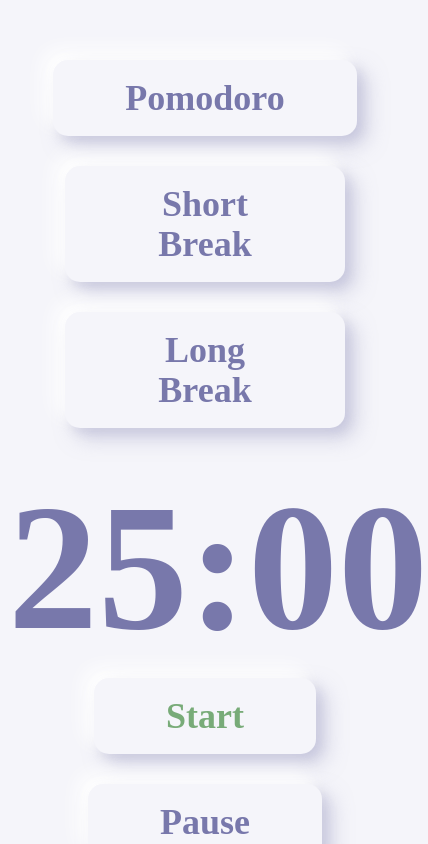
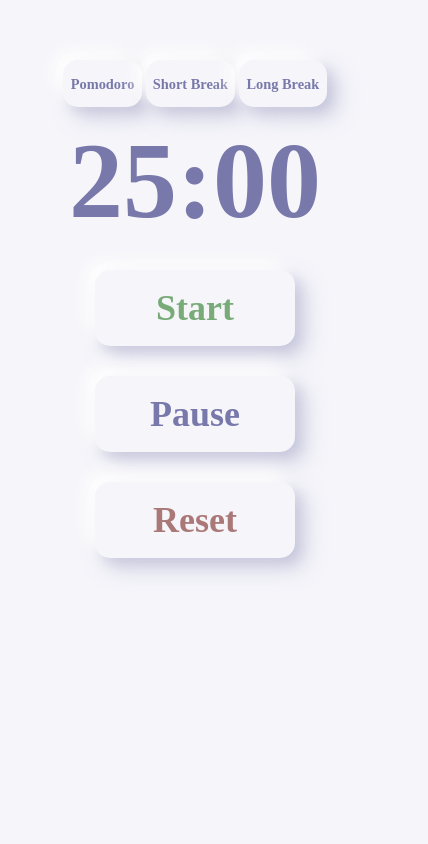
Before and after one commit to PkNeves/pomodoro, a Vue app: page / in a window 390 px wide. Shown: the top 844 px of the page, 428 px wide, since content can reach past the window. Built offline with nearby package versions, Linux system fonts and the light colour scheme.

Commit message:
mobile responsive adjust

```diff
--- a/src/App.vue
+++ b/src/App.vue
@@ -23,8 +23,12 @@
   components: {
     Clock, ClockControl, Timer
   },
+  mounted () {
+    this.ring = new Audio("http://soundbible.com/mp3/Elevator Ding-SoundBible.com-685385892.mp3")
+  },
   data() {
     return {
+      ring: '',
       clock: {
         minute: 25,
         second: 0
@@ -44,6 +48,7 @@
         this.interval = setInterval(() => {
           if (this.clock.minute === 0 && this.clock.second === 0) {
             clearInterval(this.interval)
+            this.ring.play()
             return
           }
           if (this.clock.second == 0) {
@@ -89,6 +94,7 @@
   border: none;
   margin-bottom: 30px;
   margin-left: 20px;
+  cursor: pointer;
 }
 
 * button span {
@@ -104,7 +110,6 @@
     text-align: center;
 
     color: #7878AB;
-    cursor: pointer;
   }
 * button:hover {
   background-color:#E5E5F0;
@@ -120,4 +125,5 @@
   background-color: #F5F5FA;
 
 }
+
 </style>
--- a/src/components/Clock.vue
+++ b/src/components/Clock.vue
@@ -40,4 +40,9 @@
     font-weight: 700;
     color: #7878AB;
   }
+  @media screen and (max-width: 800px) {
+    p {
+      font-size: 3em;
+    }
+  }
 </style>
--- a/src/components/ClockControl.vue
+++ b/src/components/ClockControl.vue
@@ -1,5 +1,5 @@
 <template>
-  <div class="clockControl">
+  <div class="clockControl flex-container">
     <button @click="$emit('start')"><span class='start'>Start</span></button>
     <button @click="$emit('pause')"><span class='pause'>Pause</span></button>
     <button @click="$emit('reset')"><span class='reset'>Reset</span></button>
@@ -25,4 +25,15 @@
   .reset {
     color: #ab7878;
   }
+  @media screen and (max-width: 800px) {
+    button {
+      font-size: 0.2em;
+      margin: 15px 0;
+      width: 200px;
+    }
+    span {
+      display: flex;
+      justify-content: center;
+    }
+  }
 </style>
--- a/src/components/Timer.vue
+++ b/src/components/Timer.vue
@@ -1,5 +1,5 @@
 <template>
-  <div class="timer">
+  <div class="timer flex-container">
     <button @click="$emit('pomodoro')"><span>Pomodoro</span></button>
     <button @click="$emit('short_break')"><span>Short Break</span></button>
     <button @click="$emit('long_break')"><span>Long Break</span></button>
@@ -35,4 +35,13 @@
 
     color: #7878AB;
   }
+   @media screen and (max-width: 800px) {
+    button {
+      padding: 0.1rem 0.2rem;
+      margin: 0 2px;
+    }
+    button span{
+      font-size: 0.4em;
+    }
+  }
 </style>
```
